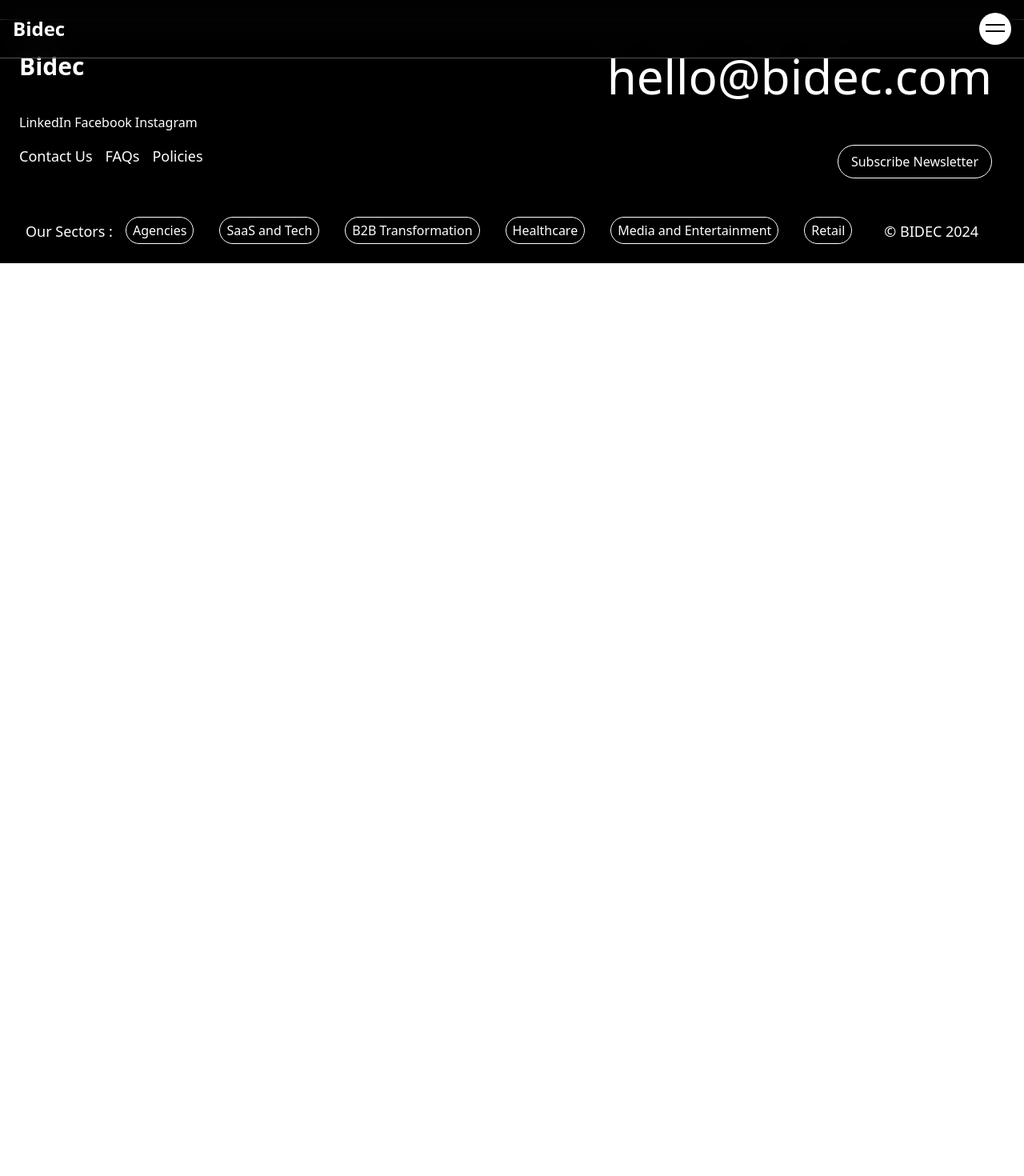
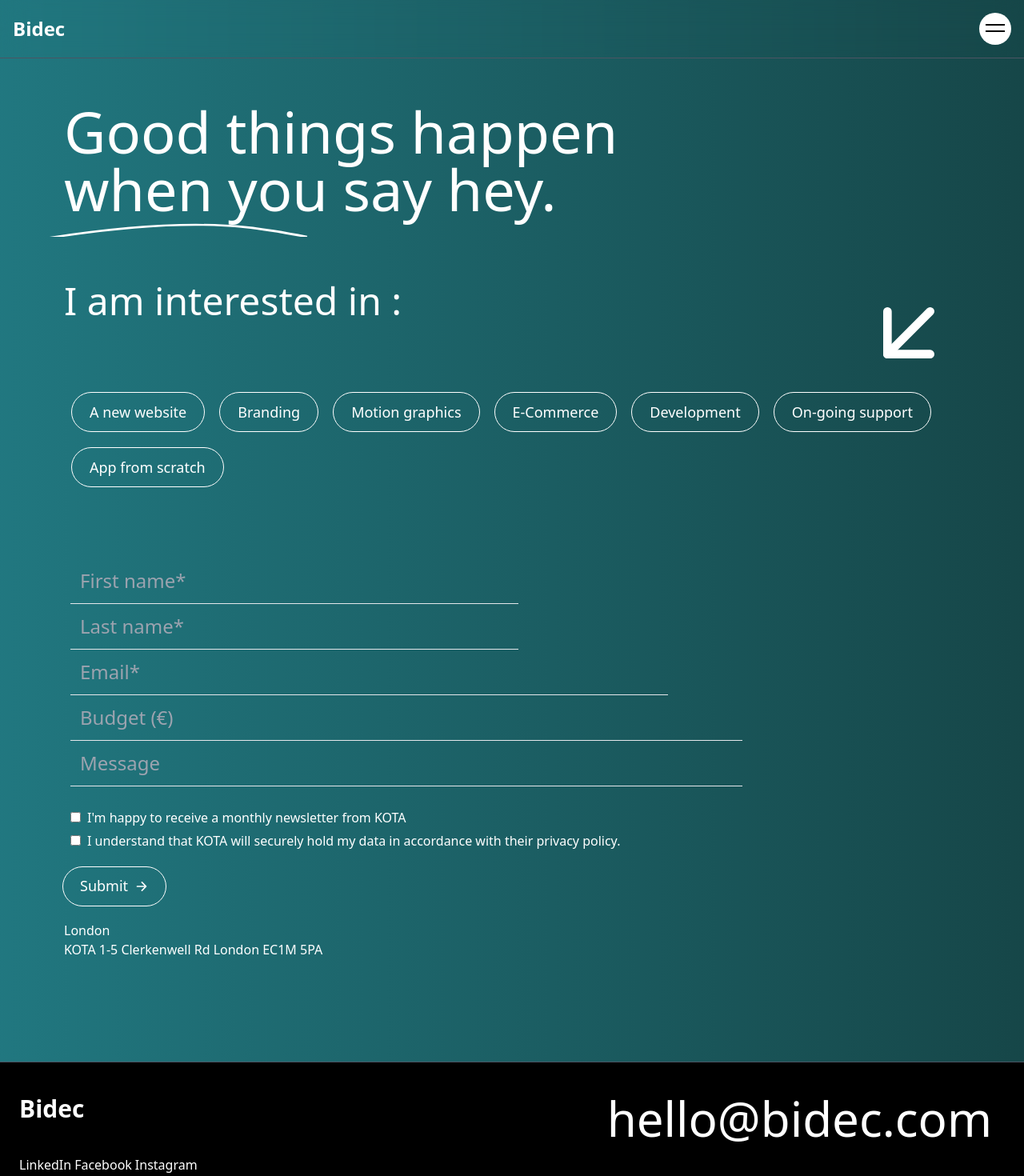
Before and after one commit to Qaviashraf/Bidec, a React (Vite) app: page /ContactUs in a window 1280 px wide. Shown: the top 1470 px of the page at 80% size. Before the commit the page ends 800 px from the top, so only its background shows below. Built offline with nearby package versions, Linux system fonts and the light colour scheme.

Commit message:
add contactus page

```diff
--- a/src/App.css
+++ b/src/App.css
@@ -50,6 +50,10 @@
   animation: gradient 4s ease infinite;
 }
 
+.animate-gradientbg {
+  background-size: 200% 200%;
+  animation: gradient 7s ease infinite;
+}
 
 
 /* #root {
--- a/src/Pages/ContactUs.jsx
+++ b/src/Pages/ContactUs.jsx
@@ -1,9 +1,93 @@
-import React from 'react'
+import React, { useRef } from 'react'
+import { FiArrowDownLeft } from "react-icons/fi";
+import { IoArrowForward } from "react-icons/io5";
 
 const ContactUs = () => {
+  const data = [
+    { title: 'A new website' },
+    { title: 'Branding' },
+    { title: 'Motion graphics' },
+    { title: 'E-Commerce' },
+    { title: 'Development' },
+    { title: 'On-going support' },
+    { title: 'App from scratch' }
+  ];
+
+  const formDataRef = useRef();
+
+  const submit = (e) => {
+    e.preventDefault();
+    const form = formDataRef.current;
+    const formData = {
+      firstName: form['first-name'].value,
+      lastName: form['last-name'].value,
+      email: form['email'].value,
+      budget: form['budget'].value,
+      message: form['message'].value,
+      newsletter: form['newsletter'].checked,
+      dataConsent: form['data-consent'].checked,
+    };
+    console.log(formData);
+  };
+
+
   return (
-    <div>
-      <h1> Contact Us </h1>
+    <div className='py-32 bg-gradient-to-r from-[#227C85] to-[#0C1A16] animate-gradientbg text-white px-10 md:px-20'>
+      <h1 className='md:text-7xl text-4xl w-3/4 '>Good things happen when you say
+        <span> hey.
+          <svg
+            xmlns="http://www.w3.org/2000/svg"
+            viewBox="0 0 100 20"
+            className='absolute lg:w-96 hidden lg:block w-52 left-0 h-6 '
+            preserveAspectRatio="none"
+          >
+            <path
+              d="M0,30 Q50,0 80,10 T200,100"
+              stroke="white"
+              strokeWidth="2"
+              fill="none"
+            />
+          </svg>
+        </span>
+      </h1>
+      <div className="md:mt-20 mt-10 md:text-5xl text-2xl">
+        <div className="flex justify-between"><h1 className='mb-3'>I am interested in :</h1> <h1 className='text-9xl hidden md:block'><FiArrowDownLeft /></h1></div>
+        {
+          data.map((data, index) => (
+            <button key={index} className='rounded-full outline outline-1 outline-offset-2 md:m-3 m-2 p-2 md:text-lg text-sm px-5 hover:bg-[#0C1A16] hover:text-white' value={data.title}>{data.title}</button>
+          ))
+        }
+      </div>
+      <form ref={formDataRef} onSubmit={submit} className='mt-20'>
+        <input name='first-name' className='outline-0 border-b p-3 w-full text-white text-lg md:text-2xl mx-2 md:w-1/2 bg-transparent' type="text" placeholder='First name*' />
+        <input name='last-name' className='outline-0 border-b p-3 text-white text-lg md:text-2xl mx-2 w-full md:w-1/2 bg-transparent' type="text" placeholder='Last name*' />
+        <input name='email' className='outline-0 border-b p-3 text-white text-lg md:text-2xl mx-2 w-full md:w-2/3 bg-transparent' type="email" placeholder='Email*' />
+        <br />
+        <input name='budget' className='outline-0 border-b p-3 text-white text-lg md:text-2xl mx-2 w-full md:w-3/4 bg-transparent' type="number" placeholder='Budget (€)' />
+        <input name='message' className='outline-0 border-b p-3 text-white text-lg md:text-2xl mx-2 w-full md:w-3/4 bg-transparent' type="text" placeholder='Message' />
+        <br />
+        <div className="flex justify-between">
+          <div>
+            <input name='newsletter' className='m-2 mt-8' type="checkbox" />I'm happy to receive a monthly newsletter from KOTA
+            <br />
+            <input name='data-consent' className='m-2' type="checkbox" />I understand that KOTA will securely hold my data in accordance with their privacy policy.
+          </div>
+        </div>
+        <button className='rounded-full outline outline-1 outline-offset-1 my-5 p-2 flex md:text-lg text-sm px-5 hover:bg-[#0C1A16] hover:text-white' type='submit'>Submit <IoArrowForward className='ms-2 my-1.5' /></button>
+      </form>
+      <div className='flex justify-between'>
+        <div className="">
+          <div className="">
+            <h1>London</h1>
+            <p>KOTA
+              1-5 Clerkenwell Rd
+              London
+              EC1M 5PA</p>
+          </div>
+          <div className=""></div>
+        </div>
+        <div className=""></div>
+      </div>
     </div>
   )
 }
```
